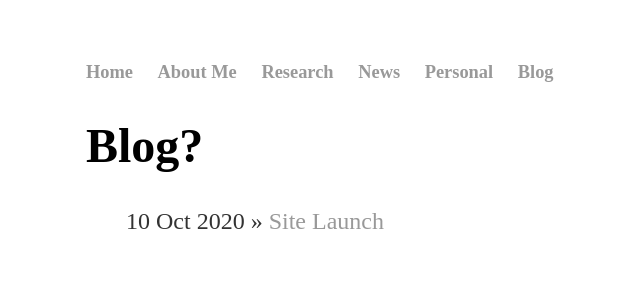
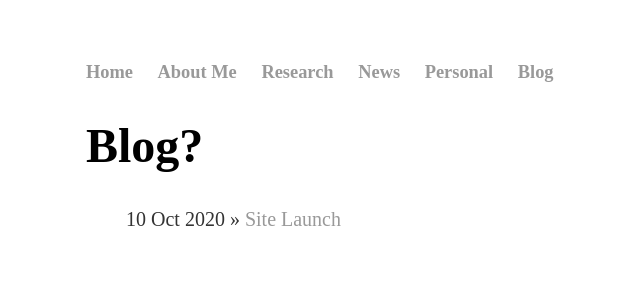
Before and after one commit to michelledaviest/michelledaviest.github.io, a Jekyll site: the page built from blog/index.html, in a window 1280 px wide. Shown: the top 300 px of the page, without its empty margins (106-746 px from the left). Built offline with Jekyll 4.4.1, drawn with Linux system fonts in a browser that asks for light colours; some web fonts are replaced.

Commit message:
small changes

```diff
--- a/css/main.css
+++ b/css/main.css
@@ -24,12 +24,12 @@
 footer { border-top: 1px solid #d5d5d5; font-size: .8em; }
 
 /* Blog */
-ul.posts { margin: 20px auto 40px; font-size: 1.5em; }
+ul.posts { margin: 20px auto 40px; font-size: 1.25em; }
 ul.posts li { list-style: none; }
 
 /* CV */
 .cv { margin: 0px 0px 60px; }
-.cv h1 { font-size: 3em; }
+.cv h1 { font-size: 2.5em; }
 .cv h2 { font-size: 2em; }
 .cv address, .cv .download { font-family: 'Gentium Book Basic'; }
 .cv address, .cv p { font-size: 1.2em; }
--- a/index.html
+++ b/index.html
@@ -6,7 +6,7 @@
 <div class="blurb">
 	<h1>Michelle Thalakottur</h1>
 	<p><img src="profile-photo/IMG-2020-10.jpeg" alt="Michelle Face Shot" style="width:300px;height:300px;margin-right:10px;"></p>
-	<p><br><br>Michelle Davies Thalakottur (she/her)<br>Final Year B.Tech. Computer Engineering, University of Pune<br><a href="mailto:michelledaviest@gmail.com">michelledaviest@gmail.com</a><br><a href="files/michelle-thalakottur_cv.pdf">CV</a> | <a href="https://github.com/michelledaviest">Github</a> | <a href="https://www.linkedin.com/in/michelle-thalakottur-32925914a/">LinkedIn</a> | <a href="https://www.twitter.com/michelledaviest">Twitter</a><br><br><br><br><br></p>
+	<p><br>Michelle Davies Thalakottur (she/her)<br>Final Year B.Tech. Computer Engineering, University of Pune<br><a href="mailto:michelledaviest@gmail.com">michelledaviest@gmail.com</a><br><a href="files/michelle-thalakottur_cv.pdf">CV</a> | <a href="https://github.com/michelledaviest">Github</a> | <a href="https://www.linkedin.com/in/michelle-thalakottur-32925914a/">LinkedIn</a> | <a href="https://www.twitter.com/michelledaviest">Twitter</a><br><br><br><br><br><br></p>
 </div>
 
 <div class="blurb" id="aboutsec">
```
